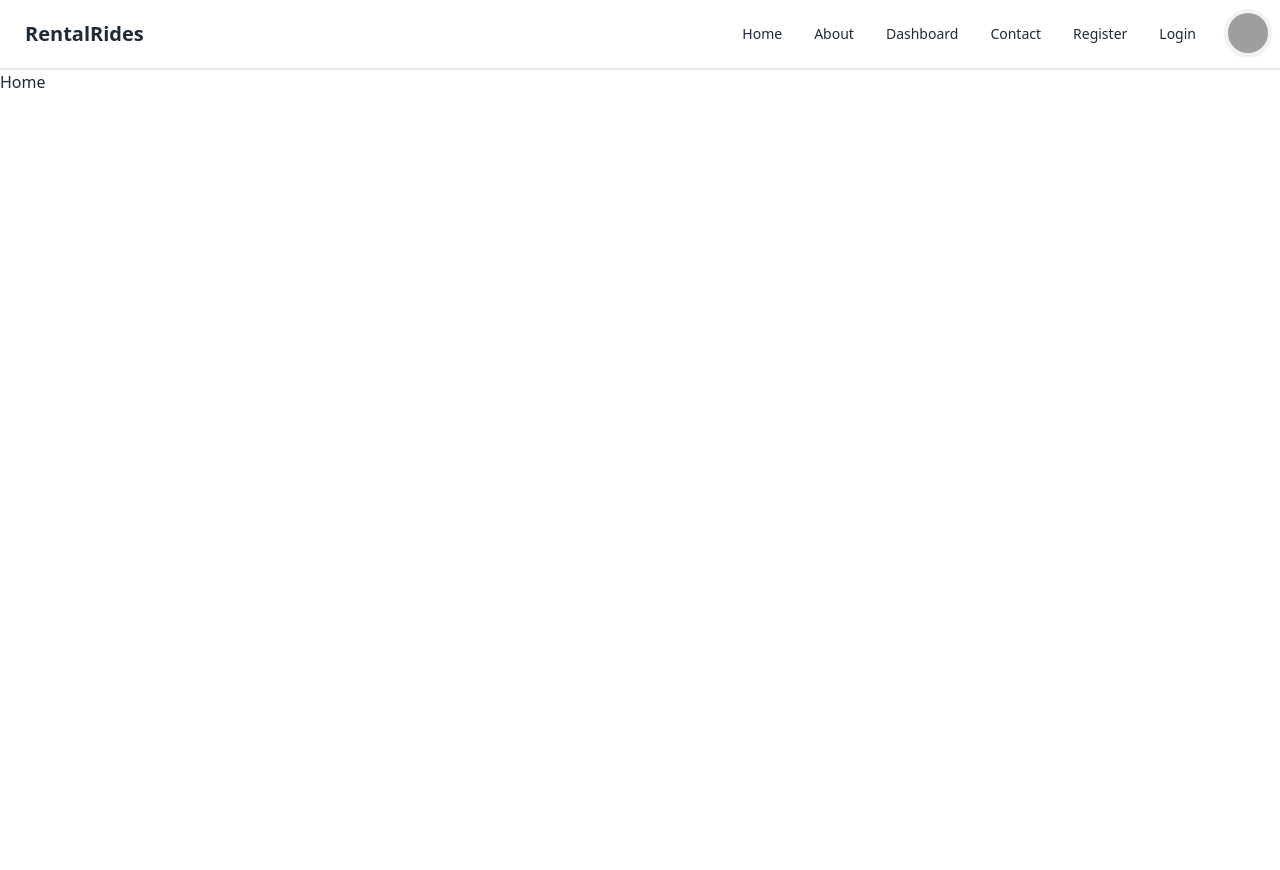
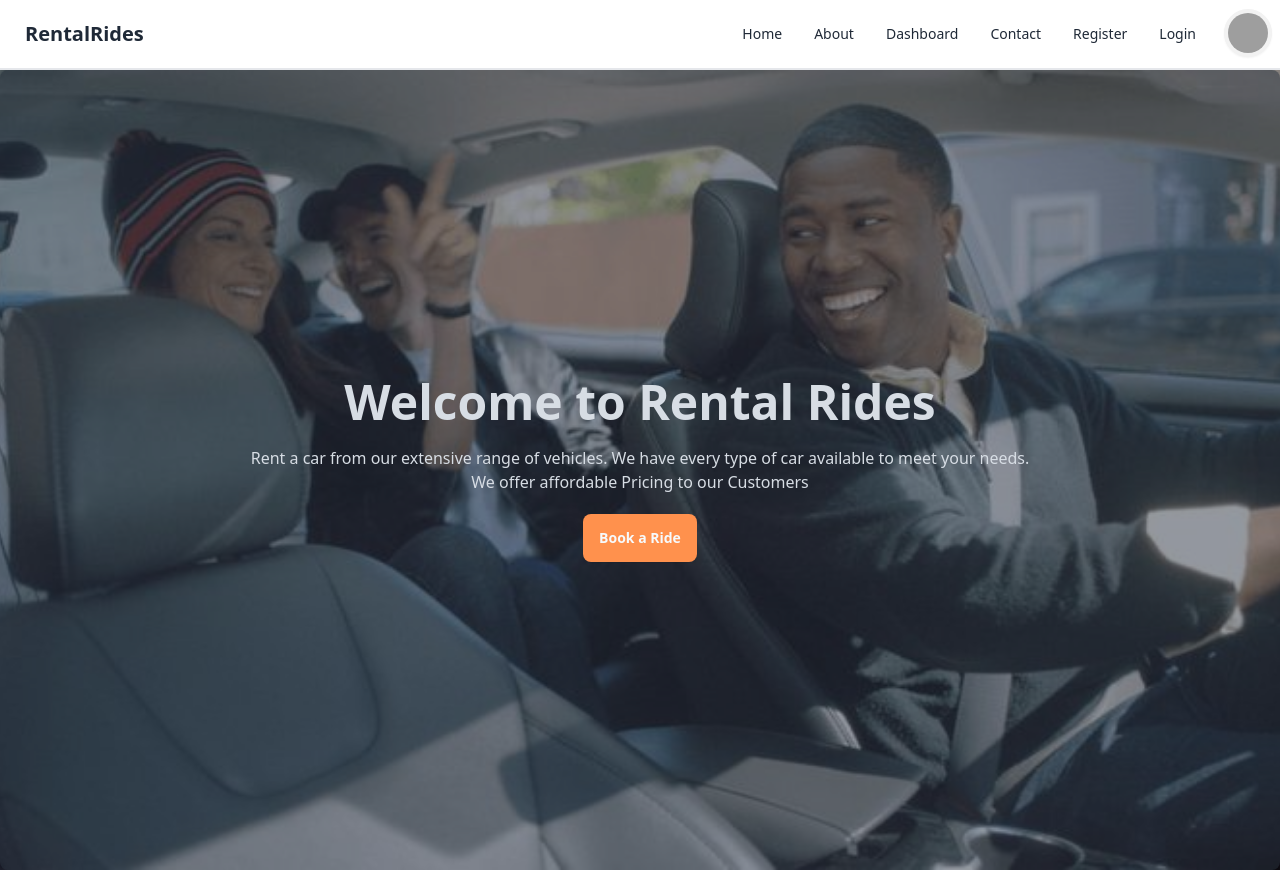
Before and after one commit to kemboi590/Rental-Rides-Client, a React (Vite) app: page / in a window 1280 px wide. Before the commit the page ends 800 px from the top, so only its background shows below. Built offline with nearby package versions, Linux system fonts and the light colour scheme; grey boxes are pictures that could not be loaded.

Commit message:
added hero page

```diff
--- /dev/null
+++ b/src/pages/hero/Hero.tsx
@@ -0,0 +1,29 @@
+import bgrides from '../../assets/images/bgrides.jpeg'
+
+
+const Hero = () => {
+    return (
+        <div
+            className="hero min-h-screen"
+            style={{
+                backgroundImage: `url(${bgrides})`,
+                backgroundSize: 'cover',
+                backgroundPosition: 'center',
+            }}
+        >
+            <div className="hero-overlay bg-opacity-50 rounded-lg"></div>
+            <div className="hero-content text-neutral-content text-center">
+                <div>
+                    <h1 className="mb-5 text-5xl font-bold">Welcome to Rental Rides</h1>
+                    <p className="mb-5">
+                        Rent a car from our extensive range of vehicles. We have every type of car available to meet your needs. <br />
+                        We offer affordable Pricing to our Customers
+                    </p>
+                    <button className="btn bg-[#FF914D] text-text-light hover:text-black border-none">Book a Ride</button>
+                </div>
+            </div>
+        </div>
+    );
+}
+
+export default Hero
--- a/src/pages/home/Home.tsx
+++ b/src/pages/home/Home.tsx
@@ -1,11 +1,12 @@
 import Navbar from "../../components/navbar/Navbar"
+import Hero from './../hero/Hero';
 
 
 const Home = () => {
     return (
         <div>
             < Navbar />
-            <h2>Home</h2>
+            <Hero />
 
         </div>
     )
```
Also changed, not shown: src/assets/images/bgrides.jpeg (added).
